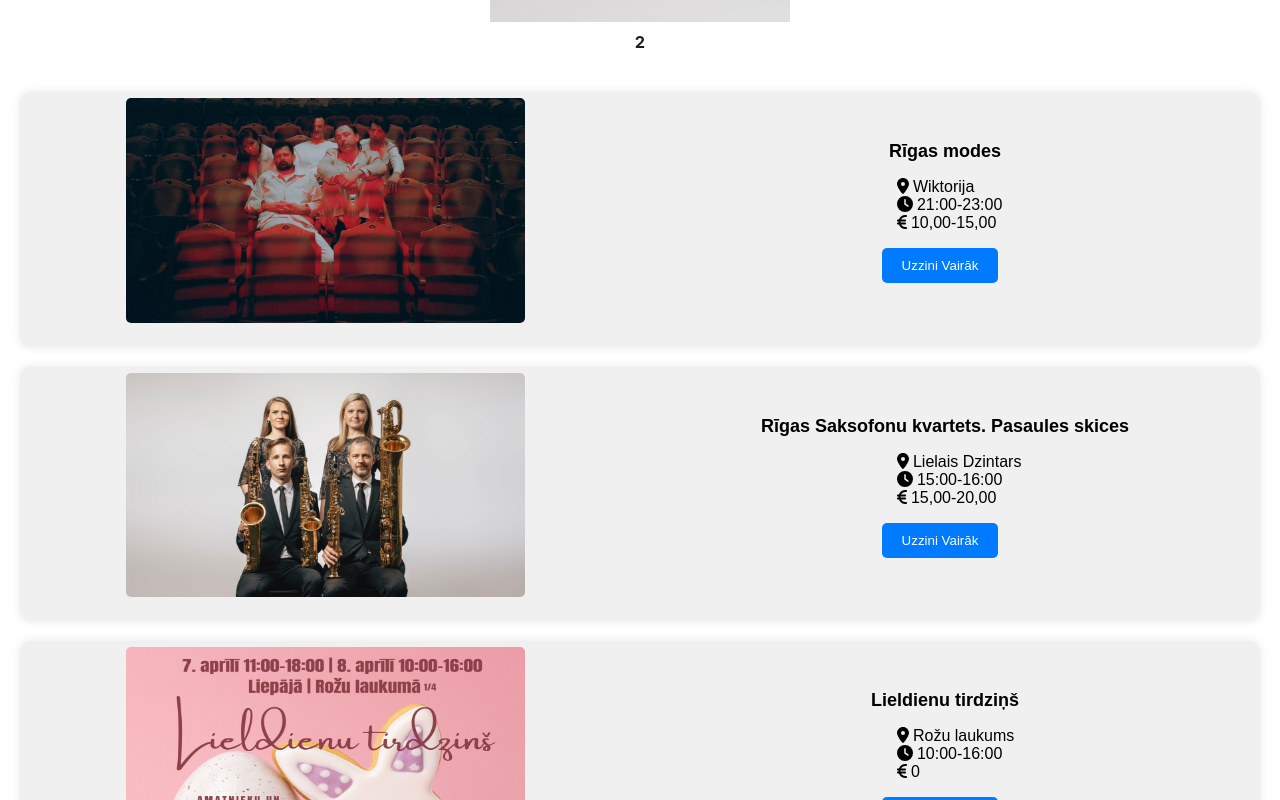
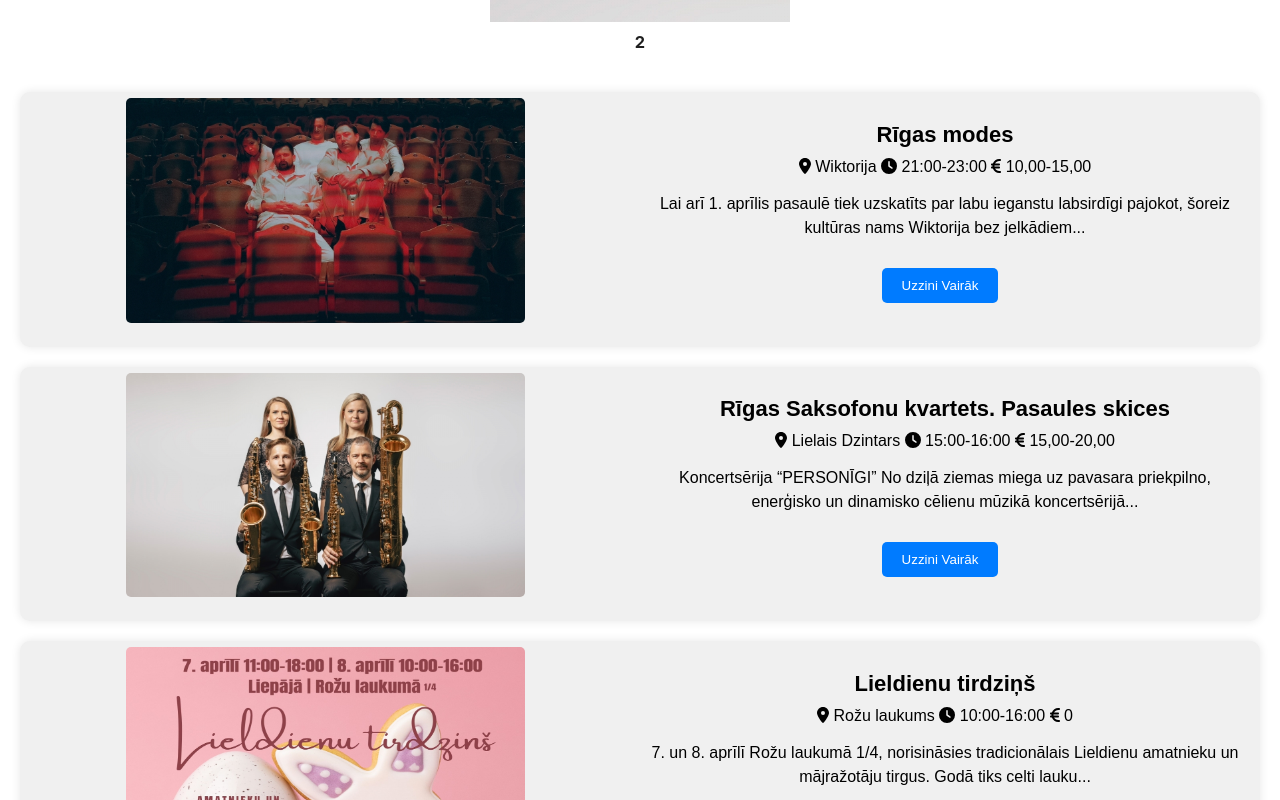
Before and after one commit to ExtraAngel/Notikumi_Liepaja_Projekts, a React (Create React App) app: page / in a window 1280 px wide. Shown: the part 240-1040 px from the top of the page. Built offline with nearby package versions, Linux system fonts and the light colour scheme; a web font is replaced by a local one.

Commit message:
Improved main box

```diff
--- a/src/BoxMain.js
+++ b/src/BoxMain.js
@@ -23,8 +23,24 @@ function BoxMain(A) {
 
       <div className="box-content">
         <h2>{data.Pasakumi[A].Nosaukums}</h2>
+            <FontAwesomeIcon icon={faLocationDot}/> {" "} {data.Pasakumi[A].Organizacija} {" "}
+            <FontAwesomeIcon icon={faClock} /> {" "} {data.Pasakumi[A].Laiks} {" "}
+            <FontAwesomeIcon icon={faEuroSign} /> {" "} {data.Pasakumi[A].Maksa} {" "}
+        <br></br>
+        <p>{data.Pasakumi[A].SApraksts} </p>
+        <br></br>
+        <Link to={link} className="normal-link">
+        <button>Uzzini Vairāk</button>
+        </Link>
+      </div>
+    </div>
+  );
+}
 
-        <ul className="box-ul">
+export default BoxMain;
+
+/*
+<ul className="box-ul">
           <li className="box-li">
             <FontAwesomeIcon icon={faLocationDot}/> {" "} {data.Pasakumi[A].Organizacija}
           </li>
@@ -35,12 +51,4 @@ function BoxMain(A) {
             <FontAwesomeIcon icon={faEuroSign} /> {data.Pasakumi[A].Maksa}
           </li>
         </ul>
-        <Link to={link} className="normal-link">
-        <button>Uzzini Vairāk</button>
-        </Link>
-      </div>
-    </div>
-  );
-}
-
-export default BoxMain;
+*/
--- a/src/Sample.json
+++ b/src/Sample.json
@@ -10,6 +10,7 @@
       "Adrese": "Graudu iela 36/38, Liepāja",
       "Vieta": "",
       "Apraksts": "Lai arī 1. aprīlis pasaulē tiek uzskatīts par labu ieganstu labsirdīgi pajokot, šoreiz kultūras nams Wiktorija bez jelkādiem jokiem aicina jūs uz grupas \"Rīgas Modes\" koncertu.\r\n\r\nRīgas Modes sastāvu veido piecu cilvēku kolektīvs. Grupas skanējumā jūtamas dažādu laikmetu ģitārmūzikas vēsmas, tomēr īpašu akcentu Rīgas Modes liek uz mūzikas tekstiem latviešu valodā. Rīgas Modes jaunākais ieraksts \"Patiesie Nosomi\" ir saņēmis Zelta Mikrofonus kā Gada albums, kā arī labākais albums popmūzikas kategorijā.\r\n\r\nRīgas Modes sevi sauc par popgrupu, tomēr kolektīva koncertos ir jūtama rokenrola enerģija un nedaudz hedonistiskais piegājiens, kas viņus atšķir no citiem. Grupa koncertos liek uzsvaru uz sava jaunākā albuma \"Patiesie Nodomi\" materiālu, ko lielā mērā iedvesmojusi 1980. gadu popmūzikas klasika.",
+      "SApraksts": "Lai arī 1. aprīlis pasaulē tiek uzskatīts par labu ieganstu labsirdīgi pajokot, šoreiz kultūras nams Wiktorija bez jelkādiem...",
       "Maksa": "10,00-15,00",
       "Saite": "",
       "Tālrunis": "37120227498",
@@ -27,6 +28,7 @@
       "Adrese": "Radio iela 8, Liepāja, LV-3401",
       "Vieta": "Kamerzāle",
       "Apraksts": "Koncertsērija “PERSONĪGI”\r\n\r\nNo dziļā ziemas miega uz pavasara priekpilno, enerģisko un dinamisko cēlienu mūzikā koncertsērijā “Personīgi” klausītājus aicina pieredzes bagātais Rīgas Saksofonu kvartets. Šis būs pirmais nozīmīgais solokoncerts jaunā mūziķu sastāvā, ansamblim pievienojoties daudzsološajam alta saksofonistam Aigaram Raumanim. Programmā mūziķi savienos gan esošos kvarteta repertuāra skaņdarbus, gan jaunas mūzikas dvesmas, atklājot mūsu daudzšķautņainās pasaules skices mūzikā.\r\n\r\n \r\n\r\nPiedalās:\r\n\r\nRīgas Saksofonu kvartets:\r\n\r\nKatrīna Kivleniece-Cābule, soprāna saksofons \r\n\r\nAigars Raumanis, alta saksofons\r\n\r\nAinars Šablovskis, tenora saksofons\r\n\r\nBaiba Tilhena, baritona saksofons\r\n\r\n \r\n\r\nRaksturīgi “Lielā dzintara” koncertsērijai “Personīgi” – pēc koncerta 2. stāva galerijā būs iespēja tikties ar mūziķiem, lai baudītu sarunas neformālā gaisotnē.",
+      "SApraksts": "Koncertsērija “PERSONĪGI”\r\n\r\nNo dziļā ziemas miega uz pavasara priekpilno, enerģisko un dinamisko cēlienu mūzikā koncertsērijā...",
       "Maksa": "15,00-20,00",
       "Saite": "https://lielaisdzintars.lv/lv/kalendars/pasakums/rigas-saksofonu-kvartets-pasaules-skices",
       "Tālrunis": "37163424555",
@@ -44,6 +46,7 @@
       "Adrese": "Zivju iela 9, Liepāja, LV-3401",
       "Vieta": "Rožu laukums",
       "Apraksts": "7. un 8. aprīlī Rožu laukumā 1/4, norisināsies tradicionālais Lieldienu amatnieku un mājražotāju tirgus.\r\nGodā tiks celti lauku labumi no vistālākajiem Latvijas novadiem. Mājražotāju un amata meistaru darinājumi būs veltījums ģimenes svētku galdam - pašu meistaru rokām izlolots un ar mīlestību pagatavots.\r\nLai svētku galdā viss būtu dabīgs un garšīgs, Latvijas mājražotāji iesaka iegādāties galveno spēka un veselības avotu: pašu ražotus lauku produktus no zemnieku saimniecībām. Tādēļ biedrība \"ETNO Liepāja\" katru gadu pirms Lieldienām rīko amatnieku un mājražotāju tirdziņu, lai liepājnieki var iegādāties ekoloģiskus produktus un smalkas dizaina preces.",
+      "SApraksts": "7. un 8. aprīlī Rožu laukumā 1/4, norisināsies tradicionālais Lieldienu amatnieku un mājražotāju tirgus.\r\nGodā tiks celti lauku...",
       "Maksa": "0",
       "Saite": "",
       "Tālrunis": "37126371671",
@@ -61,6 +64,7 @@
       "Adrese": "Rožu laukums 5, Liepāja, 3401",
       "Vieta": "",
       "Apraksts": "Brāļi santehniķi Mario un Luidži nokāpj apakšzemes tunelī Bruklinā, lai salabotu ūdensvadu, un pa noslēpumainu cauruli nokļūst jaunā, maģiskā pasaulē. Kad abi brāļi negaidīti tiek izšķirti, Mario uzsāk episku ceļojumu, lai atrastu Luidži. Ar Toda palīdzību viņš nonāk pie Sēņu karaļvalsts valdnieces - princeses Pīčas. Viņas virsvadībā Mario gatavojas gaidāmajiem pārbaudījumiem. Mario ir pārliecināts, ka atradīs brāli, lai tur vai kas! Kad abi brāļi atkal ir kopā – iespējams ir viss!",
+      "SApraksts": "Brāļi santehniķi Mario un Luidži nokāpj apakšzemes tunelī Bruklinā, lai salabotu ūdensvadu, un pa noslēpumainu cauruli nokļūst jaunā,...",
       "Maksa": "6,50",
       "Saite": "https://cinamonkino.com/balle/filma/super-mario-brali-filma/lv",
       "Tālrunis": "37122025517",
@@ -78,6 +82,7 @@
       "Adrese": "Baznīcas iela 14/16, Liepāja",
       "Vieta": "",
       "Apraksts": "14. aprīlī uz Liepāju brauc hiphopa zvaigzne PRUSAX\r\n\r\nSavas muzikālās gaitas Prusax aizsāka 2017. gadā ar debijas singlu \"Xvizits\", bet plašākai sabiedrībai kļuva pazīstams kā viens no apvienības \"New Wavy\" dalībniekiem, iekarojot klausītāju sirdis ar tādiem hitiem kā \"Sporta stundas\", \"Pirmais līgā\" un “Repa Spēles Terorists”.\r\n\r\nŠobrīd PRUSAX ir viens no aktuālākajiem latviešu hip hopa jaunās skolas izpildītājiem\r\nhttps://www.youtube.com/watch?v=LMQ4dQQCvXc\r\nhttps://www.youtube.com/watch?v=km9wTjOtNw4\r\n\r\nIeeja no 18+\r\n\r\nBiļetes: https://ticketshop.lv/ru/events/4939\r\n\r\nIeeja no plkst. 22:00 / koncertā sākums plkst. 23:50\r\n\r\nGaldiņu rezervācija +371 26808323",
+      "SApraksts": "14. aprīlī uz Liepāju brauc hiphopa zvaigzne PRUSAX\r\n\r\nSavas muzikālās gaitas Prusax aizsāka 2017. gadā ar debijas singlu \"Xvizits\",...",
       "Maksa": "10,00-12,00",
       "Saite": "https://ticketshop.lv/ru/events/4939",
       "Tālrunis": "37126808323",
--- a/src/styles.css
+++ b/src/styles.css
@@ -8,6 +8,7 @@
   align-items: center;
   background-color: #f0f0f0;
   padding: 20px;
+  padding-bottom: 5;
   border-radius: 10px;
   box-shadow: 0px 0px 10px rgba(0, 0, 0, 0.1);
   grid-template-columns: repeat(2, 1fr);
@@ -51,6 +52,7 @@
 
 .box-content h2 {
   margin-top: 0;
+  font-size: 22px;
 }
 
 .box-content p {
```
